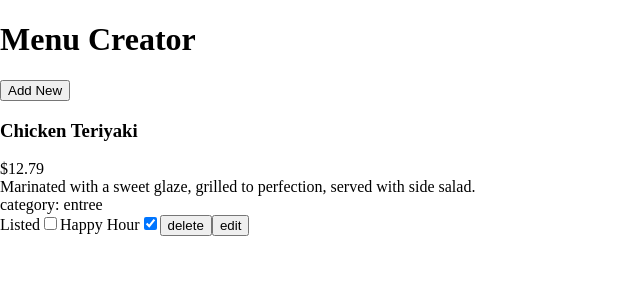
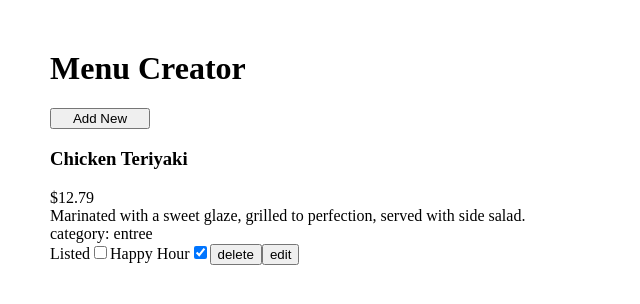
Before and after one commit to vanquiche/menu-creator, an Angular app: page / in a window 1280 px wide. Shown: the top 304 px of the page, without its empty margins (0-640 px from the left). Built offline with nearby package versions, Linux system fonts and the light colour scheme.

Commit message:
add simple styling for margin and btn width

```diff
--- a/src/app/app.component.css
+++ b/src/app/app.component.css
@@ -0,0 +1,3 @@
+.toggleFormBtn {
+  width: 100px;
+}
--- a/src/styles.css
+++ b/src/styles.css
@@ -1,6 +1,6 @@
 /* You can add global styles to this file, and also import other style files */
 body {
-  margin: 0;
+  margin: 50px;
   padding: 0;
   box-sizing: border-box;
 }
```
